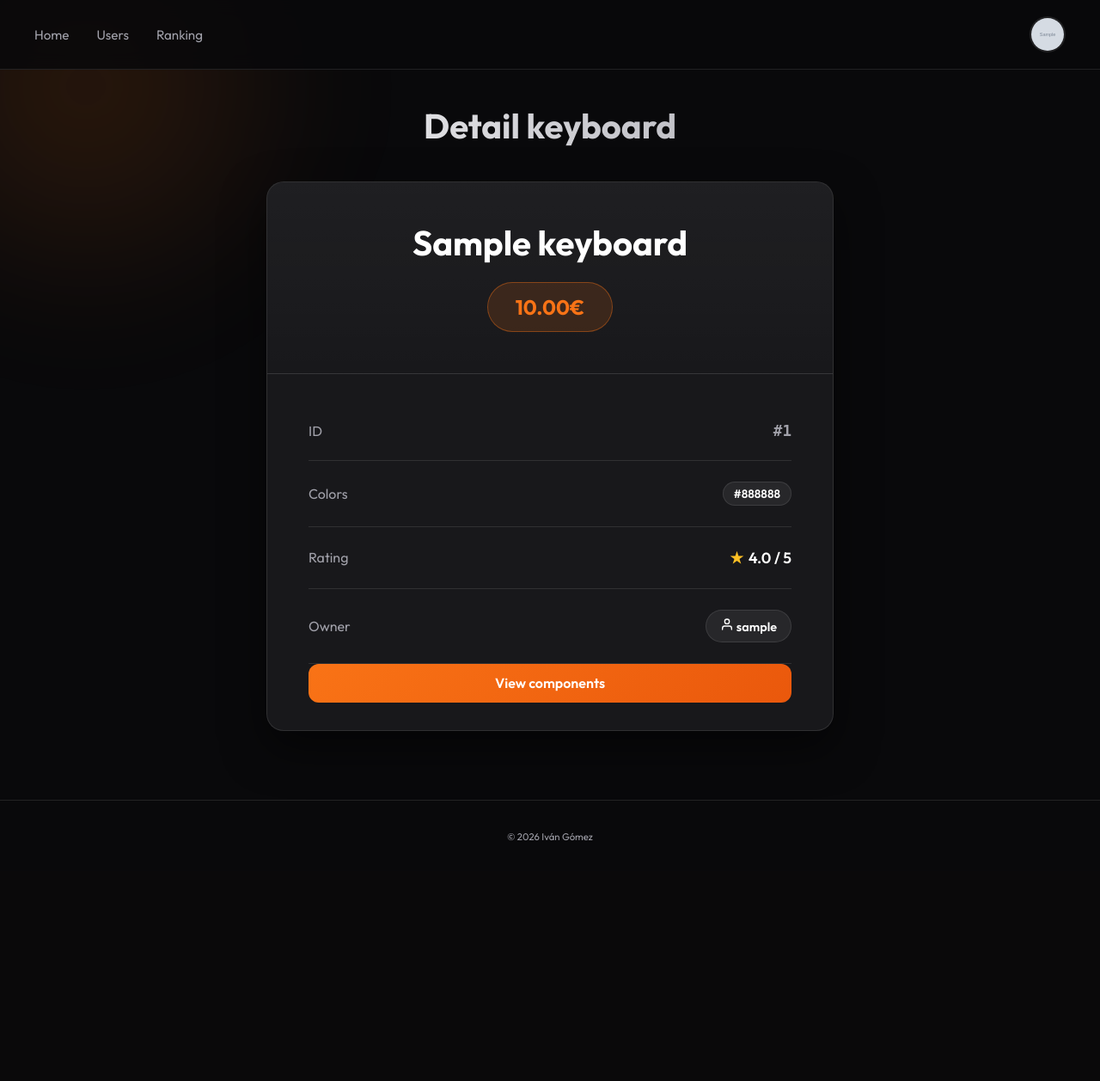
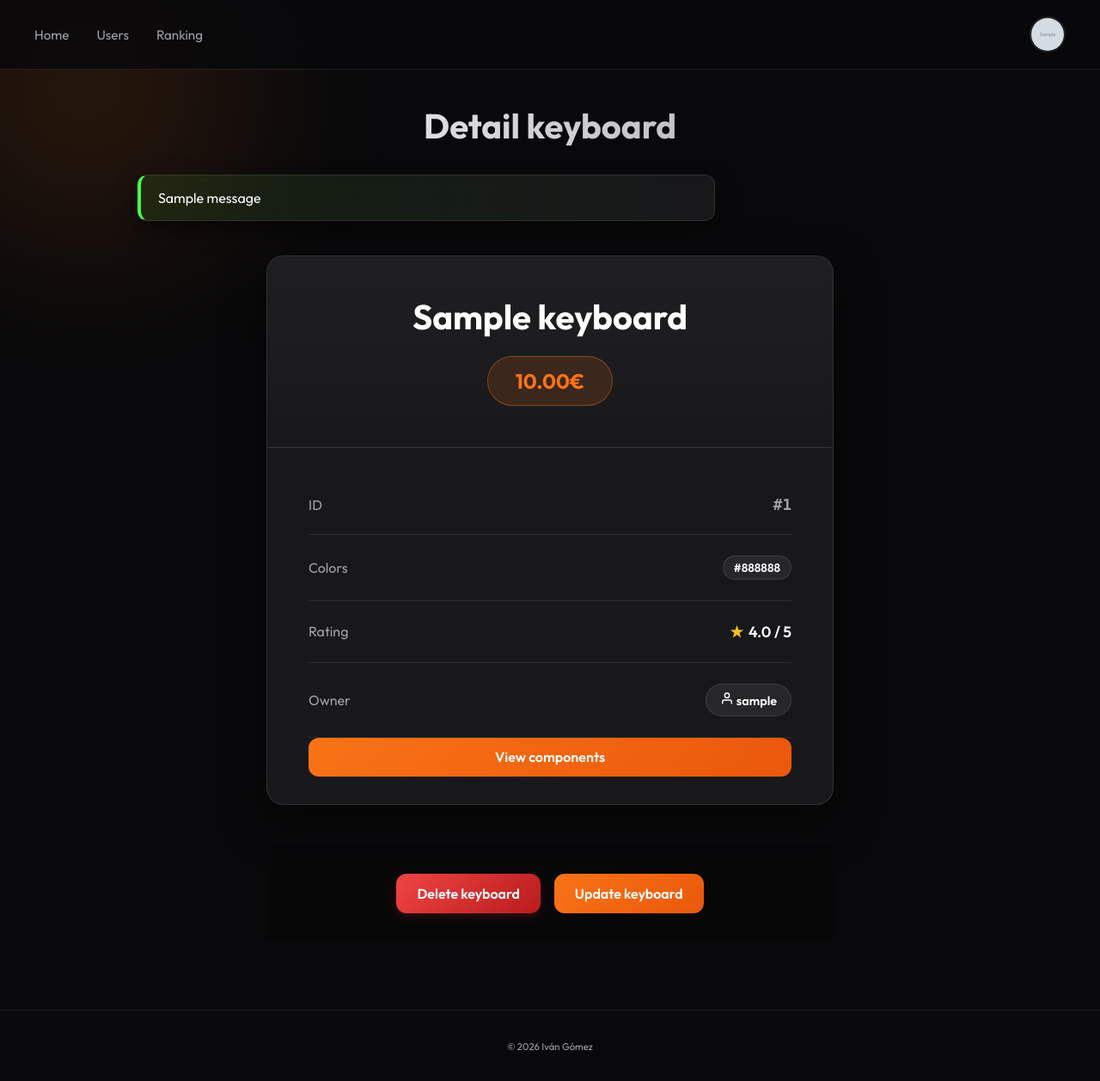
Before and after one commit to Iv4nTech/keyboard-build, a Django app: page /detail/keyboard/1 in a window 1280 px wide. Shown: the whole page at 86% size. Before the commit the page ends 978 px from the top, so only its background shows below. Run offline with Django 5.2, Linux system fonts and the light colour scheme; a user stored in the database is signed in; tables that the repository leaves empty hold one stand-in row (values such as "Sample post"); grey boxes marked "Sample" are stand-in pictures; one stand-in notice (Sample message) is shown.

Commit message:
add messages

```diff
--- a/core/static/css/styles.css
+++ b/core/static/css/styles.css
@@ -818,6 +818,11 @@ input[type="date"]::-webkit-calendar-picker-indicator:hover {
     background: linear-gradient(90deg, rgba(239, 68, 68, 0.1) 0%, var(--bg-card) 100%);
 }
 
+.message.info {
+    border-left: 4px solid rgb(0, 204, 255); /* Rojo de tu paleta */
+    background: linear-gradient(90deg, rgba(68, 142, 239, 0.1) 0%, var(--bg-card) 100%);
+}
+
 .message.success {
     border-left: 4px solid rgb(71, 255, 71); /* Rojo de tu paleta */
     background: linear-gradient(90deg, rgba(117, 239, 68, 0.1) 0%, var(--bg-card) 100%);
--- a/core/templates/core/detail_keyboard.html
+++ b/core/templates/core/detail_keyboard.html
@@ -5,6 +5,15 @@
 {% block tittle_section %}Detail keyboard{% endblock %}
 
 {% block content %}
+
+  {% if messages %}
+    {% for message in messages %}
+    <div class="message {{message.tags}}">
+        {{message}}
+    </div>
+    {% endfor %}
+    {% endif %}
+
 
 <div class="detail-container">
 
@@ -51,14 +60,13 @@
 
         </div>
     </div>
-   {% if user.username == user_profile.username %}
+   {% if user.username == user_profile %}
     <div class="action-buttons">
-        <a href="{% url 'user_profile' keyboard.user.username %}" class="btn btn-ghost">
-            Back
-        </a>
-
         <a href="{% url 'delete_keyboard' keyboard.pk %}" class="btn btn-danger">
             Delete keyboard
+        </a>
+         <a href="{% url 'update_keyboard' keyboard.pk %}" class="btn">
+            Update keyboard
         </a>
     </div>
     {% endif %}
--- a/core/views.py
+++ b/core/views.py
@@ -76,7 +76,13 @@ def configuration_user(request):
             user.last_name = last_name
             user.dateofbirth = dateofbirth
             user.save()
-            messages.success(request, 'La configuración se ha guardado correctamente')
+
+            if form.has_changed():
+                 messages.success(request, 'The configuration save correct') # Esto no va ir en la vida porque el form no es conciente
+                 print(form.changed_data)
+            else:
+                messages.info(request, "No changes were detected")
+
 
             #Aqui poner que lleva a la misma pagina pero que le salte una messages
             return redirect('configuration_user')
@@ -96,7 +102,7 @@ def configuration_user(request):
 
 class UserDeleteView(DeleteView):
     model = User
-    success_url = reverse_lazy('list_users')
+    success_url = reverse_lazy('home')
     template_name = 'core/delete_user.html'
     context_object_name = 'user'
     slug_field = 'username'
@@ -104,6 +110,7 @@ class UserDeleteView(DeleteView):
 
     def form_valid(self, form):
         logout(self.request)
+        messages.success(self.request, 'You user is eliminated correct')
         return super().form_valid(form)
 
 class CreateKeyboard(CreateView):
@@ -133,10 +140,13 @@ class CreateKeyboard(CreateView):
             )
 
         # Y ahora lo creamos
-        GetLevel.objects.create(
+        obj_get_level = GetLevel.objects.create(
             user=self.object.user,
             level=level
         )
+
+        if(obj_get_level):
+            messages.info(self.request, f'You user upgrade a {obj_get_level.level.number} level ')
 
         return super().form_valid(form)
 
@@ -158,6 +168,12 @@ class DetailKeyboard(DetailView):
     context_object_name = 'keyboard'
     template_name = 'core/detail_keyboard.html'
 
+    def get_context_data(self, **kwargs):
+        context = super().get_context_data(**kwargs)
+        owner = self.get_object().user.username
+        context['user_profile'] = owner
+        return context
+
 class DeleteKeyboard(DeleteView):
     model = Keyboard
     context_object_name = 'keyboard'
@@ -173,6 +189,7 @@ class DeleteKeyboard(DeleteView):
         return super().form_valid(form)
 
     def get_success_url(self):
+        messages.error(self.request, f'Keyboard #{self.get_object().id} {self.get_object().name} deleted correct')
         return reverse_lazy('user_profile', kwargs={'username':self.request.user})
 
 class UpdateKeyboard(UpdateView):
@@ -181,19 +198,32 @@ class UpdateKeyboard(UpdateView):
     template_name = 'core/update_keyboard.html'
     form_class = CreateKeyboardForm
 
+    def form_valid(self, form):
+         if form.has_changed():
+                 messages.success(self.request, 'The keyboard save correct')
+                 print(form.changed_data)
+         else:
+                messages.info(self.request, "No changes were detected")
+         return super().form_valid(form)
+
     def get_success_url(self):
-        return reverse_lazy('user_profile', kwargs={'username':self.request.user})
+        return reverse_lazy('detail_keyboard', kwargs={'pk':self.get_object().pk})
 
 class CreateSocialNetworkUser(TemplateView):
     template_name = 'core/add_networksocial_user.html'
 
     def get_success_url(self):
-        return reverse_lazy('user_profile', kwargs={'username':self.request.user})
+        messages.success(self.request, 'Network social add correct')
+        return reverse_lazy('configuration_user')
 
     def post(self, request):
         social_network = request.POST.get('social-networks')
         print(social_network)
-        obj_social_network = SocialNetwork.objects.get(name=social_network)
+        try:
+             obj_social_network = SocialNetwork.objects.get(name=social_network)
+        except SocialNetwork.DoesNotExist:
+            messages.error(self.request, 'Its not social network')
+            return redirect('add_socialnetwork')
         SocialNetworkUser.objects.create(user=request.user,social_network=obj_social_network )
         return redirect(self.get_success_url())
 
@@ -208,10 +238,10 @@ class CreateSocialNetworkUser(TemplateView):
         self.object.user = self.request.user
         try:
             self.object.save()
+            return redirect(self.get_success_url())
         except:
             messages.error(self.request, "Esta red social ya la tienes añadida!")
             return redirect('add_socialnetwork')
-        return redirect(self.get_success_url())
 
 class DeleteNetworkSocial(DeleteView):
     model = SocialNetworkUser
@@ -221,9 +251,9 @@ class DeleteNetworkSocial(DeleteView):
 
     def form_valid(self, form):
 
-        keyboard_delete = self.get_object()
+        network_delete = self.get_object()
 
-        if keyboard_delete.user != self.request.user:
+        if network_delete.user != self.request.user:
             return HttpResponseForbidden('You not cant eliminate network social by another user')
 
         return super().form_valid(form)
@@ -269,13 +299,13 @@ class CreateKeyboardComponent(CreateView):
 
     def form_valid(self, form):
 
-        componente = form.save()
+        component = form.save()
 
-        teclado = get_object_or_404(Keyboard, pk=self.kwargs['pk'])
+        keyboard = get_object_or_404(Keyboard, pk=self.kwargs['pk'])
 
-        KeyboardComponent.objects.create(keyboard=teclado, component=componente)
+        KeyboardComponent.objects.create(keyboard=keyboard, component=component)
 
-
+        messages.success(self.request, f'Update component #{component.id} {component.model} ({component.get_type_display()}) of keyboard #{keyboard.id} {keyboard.name}')
         return redirect(self.get_success_url())
 
     def get_context_data(self, **kwargs):
@@ -302,7 +332,18 @@ class UpdateKeyboardComponent(UpdateView):
     def get_context_data(self, **kwargs):
         context = super().get_context_data(**kwargs)
         context['keyboard'] = get_object_or_404(Keyboard, pk=self.kwargs['pk_k'])
+        context['component'] = self.get_object()
         return context
+
+    def form_valid(self, form):
+        keyboard = self.get_context_data()['keyboard']
+        component = self.get_context_data()['component']
+        if form.has_changed():
+            print(f"Campos modificados: {form.changed_data}")
+            messages.success(self.request, f'Update component #{component.id} {component.model} ({component.get_type_display()}) of keyboard #{keyboard.id} {keyboard.name}')
+        else:
+            messages.info(self.request, "No changes were detected")
+        return super().form_valid(form)
 
     def get_success_url(self):
         return reverse_lazy('view_components', kwargs={'pk': self.kwargs['pk_k']})
@@ -326,4 +367,7 @@ class DeleteKeyboardComponent(DeleteView):
         return context
 
     def get_success_url(self):
+        keyboard = self.get_context_data()['keyboard']
+        component = self.get_context_data()['component']
+        messages.success(self.request, f'Delete component #{component.id} {component.model} ({component.get_type_display()}) of keyboard #{keyboard.id} {keyboard.name}')
         return reverse_lazy('view_components', kwargs={'pk': self.kwargs['pk_k']})
```
Also changed, not shown: core/templates/core/add_networksocial_user.html (+7 -8 lines), core/templates/core/user_profile.html (+8 -0 lines), core/templates/core/view_keyboard_components.html (+7 -2 lines).
